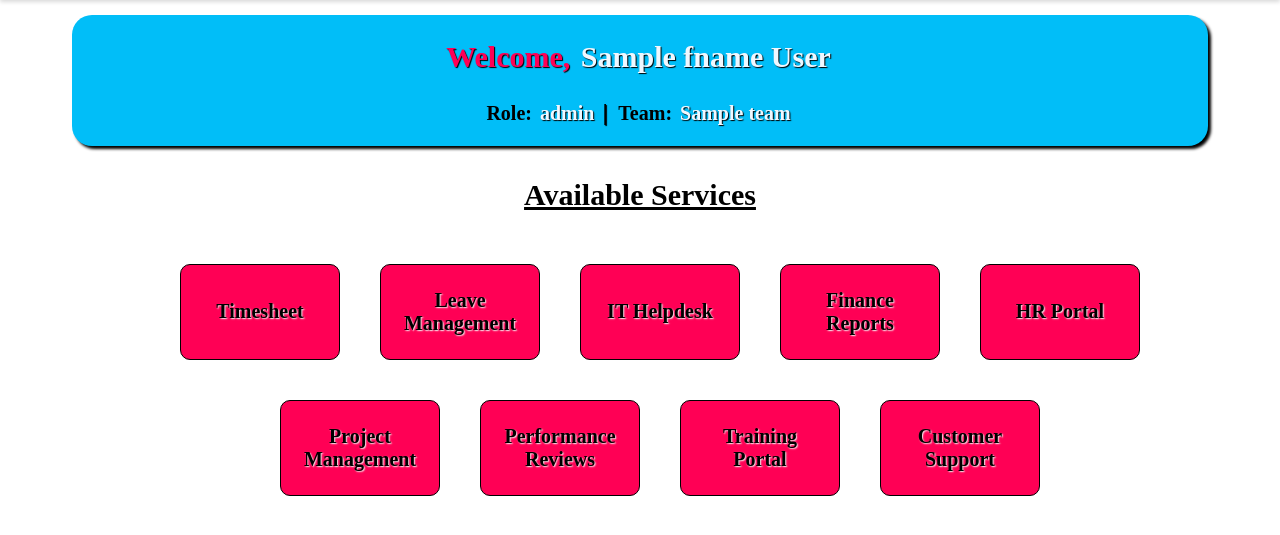
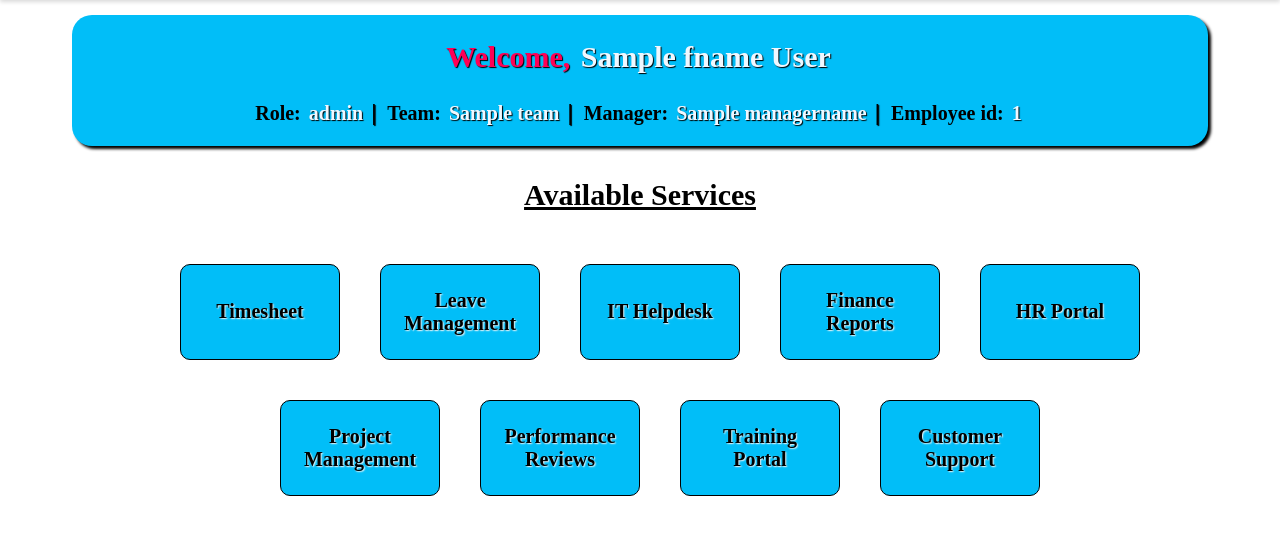
Before and after one commit to Rutiktorambe/App-F, a Flask app: template templates/home.html in a window 1280 px wide. Shown: the part 64-599 px from the top of the page. Run offline with Flask 3, Linux system fonts and the light colour scheme; the template is opened without the code that fills it: most values are stand-ins (such as "Sample title", 1, 10 or a date in 2020).

Commit message:
home_page

```diff
--- a/app.py
+++ b/app.py
@@ -62,7 +62,7 @@ def login():
 @app.route('/home')
 @login_required
 def home():
-    return render_template('home.html', fname=current_user.fname, lname=current_user.lname, role=current_user.role, team=current_user.team ,managername=current_user.managername)
+    return render_template('home.html', id =current_user.id, fname=current_user.fname, lname=current_user.lname, role=current_user.role, team=current_user.team ,managername=current_user.managername)
 
 # Route for Timesheet Home Page
 @app.route('/timesheet_home')
--- a/static/css/home/home.css
+++ b/static/css/home/home.css
@@ -2,59 +2,59 @@ a {
   text-decoration: none;
   color: black;
 }
-.home-box{
+.home-box {
   display: flex;
   flex-direction: column;
   margin: 64px;
   justify-content: center;
   align-items: center;
 }
-.home-banner{
+.home-banner {
   margin-top: 15px;
   text-align: center;
-    background-color:  rgb(1, 190, 248);
+  background-color: rgb(1, 190, 248);
   width: 100%;
   border-radius: 20px;
   box-shadow: 3px 3px 3px black;
   font-weight: 800;
   font-size: 20px;
 }
-.home-banner h2{
+.home-banner h2 {
   color: rgb(255, 0, 85);
   text-shadow: 1px 1px 1px black;
 }
-.home-banner span{
+.home-banner span {
   padding: 3px;
   color: aliceblue;
   text-shadow: 1px 1px 1px black;
 }
 
-.home-services{
+.home-services {
   text-align: center;
 }
 
-.home-services h3{
+.home-services h3 {
   font-size: 30px;
   padding: 2px;
   text-decoration: underline;
 }
 
-.home-services ul{
-
+.home-services ul {
   list-style-type: none;
   display: flex;
   flex-wrap: wrap;
   justify-content: center;
 }
 
-.home-services li{
+.home-services li {
   height: 6rem;
   width: 10rem;
   padding: 20px;
   margin: 20px;
   border: 1px solid black;
   box-sizing: border-box;
-   background-color: rgb(255, 0, 85);
+
+  background-color: rgb(1, 190, 248);
   font-size: 20px;
   text-shadow: 1px 1px 1px black;
   align-content: center;
@@ -63,8 +63,8 @@ justify-content: center;
   font-weight: 600;
 }
 
-.home-services li:hover{
-color: black;
-background-color: rgb(1, 190, 248);
-
+.home-services li:hover {
+  color: whitesmoke;
+  background-color: rgb(255, 0, 85);
+  text-shadow: 1px 0.5px 1.5px black;
 }
--- a/templates/home.html
+++ b/templates/home.html
@@ -1,11 +1,8 @@
-
-
-
 <!DOCTYPE html>
 <html lang="en">
   <head>
-  <meta charset="UTF-8">
-  <meta name="viewport" content="width=device-width, initial-scale=1.0">
+    <meta charset="UTF-8" />
+    <meta name="viewport" content="width=device-width, initial-scale=1.0" />
     <title>Document</title>
     <link
       rel="stylesheet"
@@ -13,14 +10,29 @@
     />
   </head>
   <body>
-  <div>
-    {% include 'navbar.html' %}
-  </div>
+    <div>{% include 'navbar.html' %}</div>
     <div class="home-box">
-
       <div class="home-banner">
-    <h2>Welcome,  <span>{{ fname }} {{ lname }}</span></h2>
-    <p>Role: <span> {{ role }} <span style="color: black; font-size: larger;">|</span></span> Team: <span>{{ team }}</span></p>
+        <h2>Welcome, <span>{{ fname }} {{ lname }}</span></h2>
+        <p>
+          Role:
+          <span>
+            {{ role }}
+            <span style="color: black; font-size: larger">|</span></span
+          >
+          Team:
+          <span
+            >{{ team }}
+            <span style="color: black; font-size: larger">|</span></span
+          >
+          Manager:
+          <span>
+            {{ managername }}
+            <span style="color: black; font-size: larger">|</span></span
+          >
+          Employee id:
+          <span>{{ id }}</span>
+        </p>
       </div>
 
       <div class="home-services">
```
Lines whose indentation alone changed are shown as unchanged.
